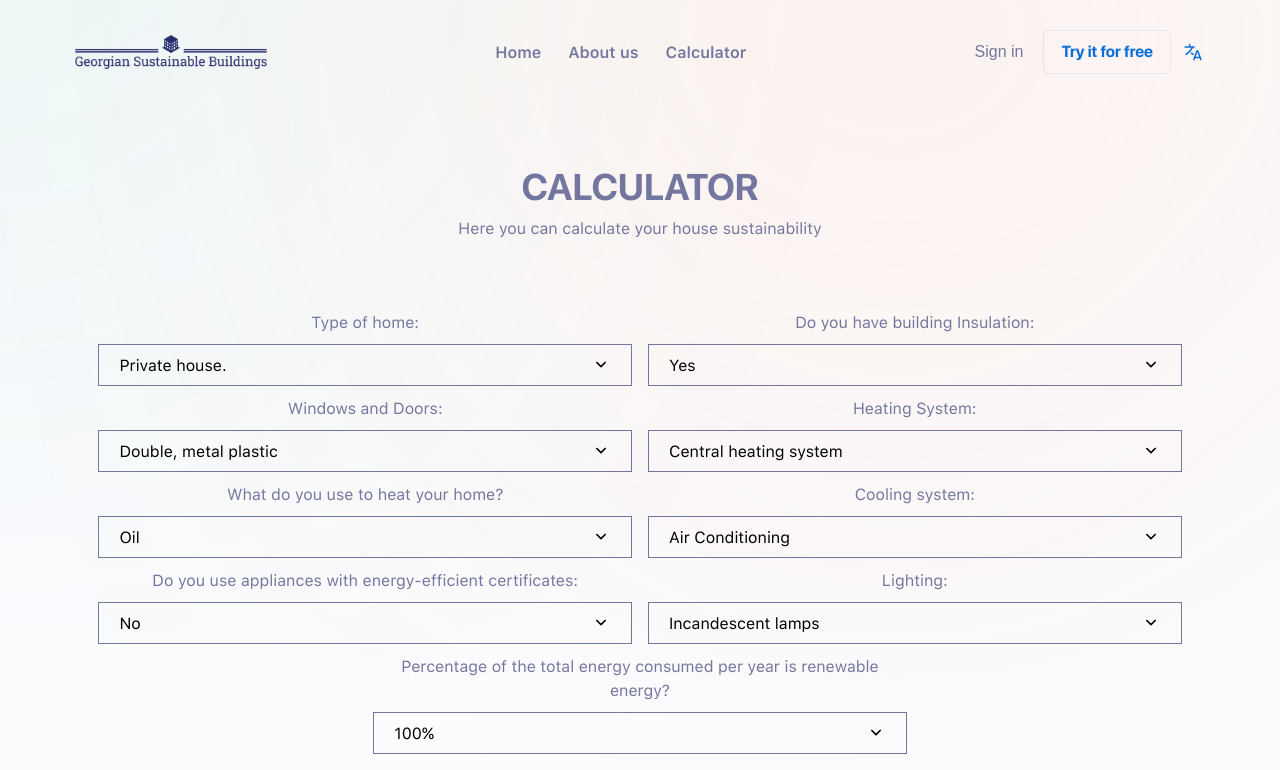
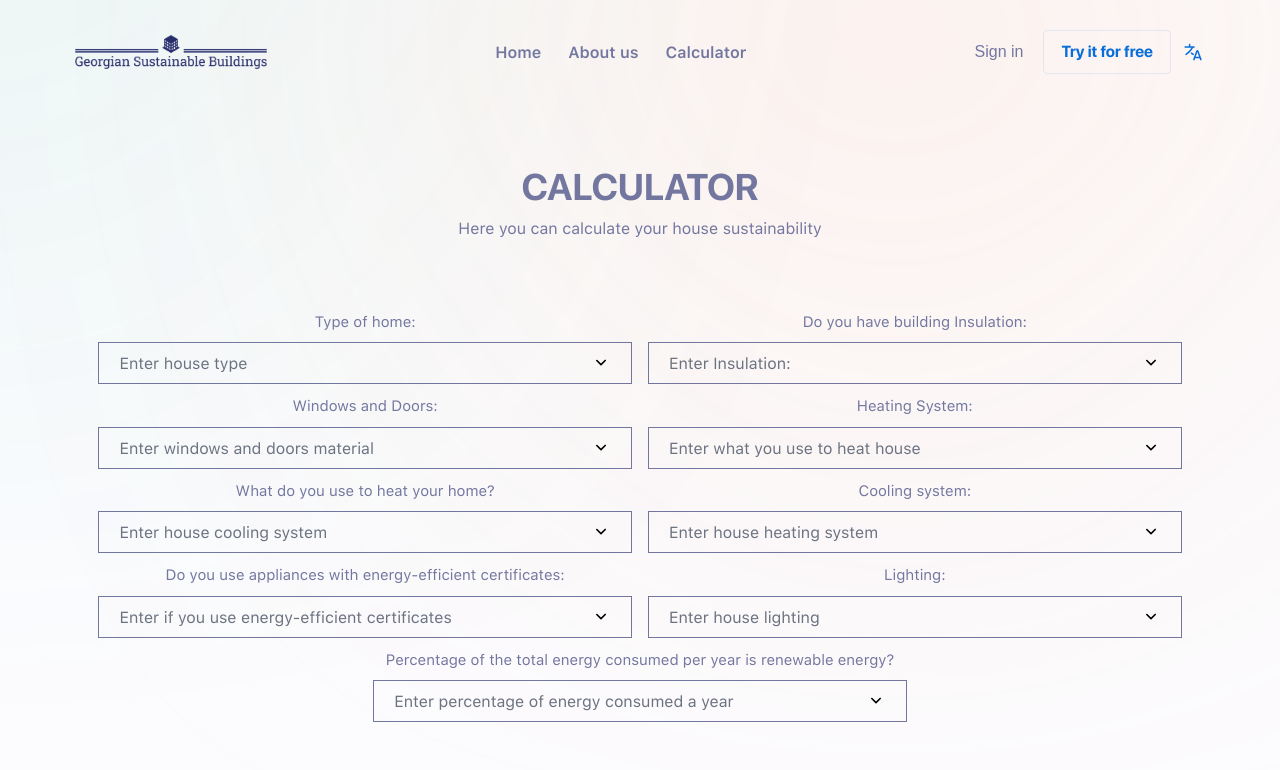
Before and after one commit to SabaKhubashvili/Georgian_Sustainable_Buildings, a Next.js app: page /en/calculator in a window 1280 px wide. Shown: the top 770 px of the page. Built offline with nearby package versions, Linux system fonts and the light colour scheme; a web font is replaced by a local one.

Commit message:
feat: added placeholder for calculatorDropdown and added error required message

```diff
--- a/app/[locale]/calculator/page.tsx
+++ b/app/[locale]/calculator/page.tsx
@@ -6,7 +6,10 @@ import { Calculator } from "../components/Calculator/Calculator";
 const Page = () => {
   const calculatorT = useTranslations("Calculator");
   const contentT = useTranslations("Calculator.content");
+  const errorT = useTranslations("Calculator.errors");
+  const placeholderT = useTranslations('Calculator.placeholders')
   const keys = ['type','insulation','material','windowsAndDoors','heat','cooling','heating','certificates','lighting','percentage'] as const
+  const errorKeys = ['required']
   return (
     <Container>
       <div className="pt-[130px]">
@@ -16,6 +19,8 @@ const Page = () => {
         <p className="text-center text-lightPurple">{calculatorT("subTitle")}</p>
           <Calculator
             content={keys.map(key=>contentT(key))}
+            errors={errorKeys.map(key=>errorT(key))}
+            placeholders={keys.map(key=>placeholderT(key))}
           />
       </div>
     </Container>
--- a/app/[locale]/components/Calculator/Calculator.tsx
+++ b/app/[locale]/components/Calculator/Calculator.tsx
@@ -15,9 +15,13 @@ import {
   windowsAndDoors,
 } from "@/app/constants";
 import { FillButton } from "../Buttons";
+import Icon from "../Icon";
+import WebsiteIcons from "@/public/svg/IconsObject";
 
 interface Props {
   content: any;
+  errors: any;
+  placeholders:any
 }
 export type Values = {
   houseType: {
@@ -49,7 +53,7 @@ export type Values = {
     point: number;
   };
   sertificates: {
-    value: boolean;
+    value: string;
     point: number;
   };
   lighting: {
@@ -62,8 +66,21 @@ export type Values = {
   };
 };
 
-export const Calculator = ({ content }: Props) => {
+export const Calculator = ({ content, errors, placeholders }: Props) => {
   const [points, setPoints] = useState(0);
+  const [feedback, setFeedback] = useState<"error" | "success" | "">("");
+  const [valuesFeedBacks,setValuesFeedBacks] = useState({
+    houseType:'',
+    insulation:'',
+    material: '',
+    windowsAndDoors: '',
+    heat: '',
+    heating: '',
+    cooling: '',
+    sertificates: '',
+    lighting: '',
+    percentage: ''
+  })
   const [values, setValues] = useState<Values>({
     houseType: {
       value: "",
@@ -94,7 +111,7 @@ export const Calculator = ({ content }: Props) => {
       point: 0,
     },
     sertificates: {
-      value: false,
+      value: "",
       point: 0,
     },
     lighting: {
@@ -123,23 +140,44 @@ export const Calculator = ({ content }: Props) => {
   );
 
   const handleSubmit = () => {
-    const totalPoints = Object.values(values).reduce((accumulator, currentValue) => {
+    setFeedback('')
+    const allValuesHaveLength = Object.values(values).every((item) => item.value.length > 0);
+
+    if (allValuesHaveLength) {
+      const totalPoints = Object.values(values).reduce(
+        (accumulator, currentValue) => {
           return accumulator + currentValue.point;
-    }, 0);
+        },
+        0
+      );
 
-    console.log('Total Points:', totalPoints);
+      console.log("Total Points:", totalPoints / 9);
+    } else {
+      setFeedback('error')
+    }
+  };
 
-  };
-  console.log(content);
+  console.log(errors);
 
   return (
     <div className="pt-[70px] max-w-[1200px] mx-auto">
+      {feedback === "error" && (
+        <div className="flex justify-center items-center">
+          <div className="bg-rose-700 text-white px-6 py-2 font-medium w-fit rounded-md flex gap-[5px] items-center justify-center">
+            <div className="w-8">
+              <Icon svg={WebsiteIcons["Error_Icon"]} />
+            </div>
+            <p className="my-auto  pb-[4px]">{errors[0]}</p>
+          </div>
+        </div>
+      )}
       <div className="flex justify-center gap-x-4 flex-wrap gap-y-[10px] md:flex-row flex-col ">
         <div className="md:w-[46%]  flex items-end">
           <MainDropdown
             setValue={(value: string, points: number, type: keyof Values) =>
               updateValues(value, points, type)
             }
+            placeholder={placeholders[0]}
             content={types}
             label={content[0]}
             type="houseType"
@@ -151,29 +189,33 @@ export const Calculator = ({ content }: Props) => {
             setValue={(value: string, points: number, type: keyof Values) =>
               updateValues(value, points, type)
             }
+            placeholder={placeholders[1]}
             content={insulation}
             label={content[1]}
             type="insulation"
             value={values.insulation.value}
           />
         </div>
-        { values.insulation.value === 'No' &&
-
-          <div className="md:w-[46%]  flex items-end" >
+        {values.insulation.value === "No" && (
+          <div className="md:w-[46%]  flex items-end">
             <MainDropdown
-          setValue={(value: string,points:number,type:keyof Values) => updateValues(value,points,type)}
+              setValue={(value: string, points: number, type: keyof Values) =>
+                updateValues(value, points, type)
+              }
+              placeholder={placeholders[2]}
               content={material}
               label={content[2]}
               type="material"
               value={values.material.value}
             />
           </div>
-        }
+        )}
         <div className="md:w-[46%]  flex items-end">
           <MainDropdown
             setValue={(value: string, points: number, type: keyof Values) =>
               updateValues(value, points, type)
             }
+            placeholder={placeholders[3]}
             content={windowsAndDoors}
             label={content[3]}
             type="windowsAndDoors"
@@ -185,6 +227,7 @@ export const Calculator = ({ content }: Props) => {
             setValue={(value: string, points: number, type: keyof Values) =>
               updateValues(value, points, type)
             }
+            placeholder={placeholders[4]}
             content={heat}
             label={content[6]}
             type="heat"
@@ -196,6 +239,7 @@ export const Calculator = ({ content }: Props) => {
             setValue={(value: string, points: number, type: keyof Values) =>
               updateValues(value, points, type)
             }
+            placeholder={placeholders[5]}
             content={houseHeating}
             label={content[4]}
             type="heating"
@@ -207,6 +251,7 @@ export const Calculator = ({ content }: Props) => {
             setValue={(value: string, points: number, type: keyof Values) =>
               updateValues(value, points, type)
             }
+            placeholder={placeholders[6]}
             content={cooling}
             label={content[5]}
             type="cooling"
@@ -218,10 +263,11 @@ export const Calculator = ({ content }: Props) => {
             setValue={(value: string, points: number, type: keyof Values) =>
               updateValues(value, points, type)
             }
+            placeholder={placeholders[7]}
             content={sertificates}
             label={content[7]}
             type="sertificates"
-            value={values.sertificates.value ? "Yes" : "No"}
+            value={values.sertificates.value}
           />
         </div>
         <div className="md:w-[46%]  flex items-end">
@@ -229,6 +275,7 @@ export const Calculator = ({ content }: Props) => {
             setValue={(value: string, points: number, type: keyof Values) =>
               updateValues(value, points, type)
             }
+            placeholder={placeholders[8]}
             content={lighting}
             label={content[8]}
             type="lighting"
@@ -240,6 +287,7 @@ export const Calculator = ({ content }: Props) => {
             setValue={(value: string, points: number, type: keyof Values) =>
               updateValues(value, points, type)
             }
+            placeholder={placeholders[9]}
             content={percentage}
             label={content[9]}
             type="percentage"
@@ -249,7 +297,12 @@ export const Calculator = ({ content }: Props) => {
       </div>
       <div className="w-full  flex justify-center">
         <div className="pt-[50px] 2xl:w-[200px] xl:w-[130px] lg:w-[120px] md:w-[110px] sm:w-[100px]">
-          <FillButton label="Submit" onClick={handleSubmit} color="green" full />
+          <FillButton
+            label="Submit"
+            onClick={handleSubmit}
+            color="green"
+            full
+          />
         </div>
       </div>
     </div>
--- a/app/[locale]/components/Dropdowns/CalculatorDropdown.tsx
+++ b/app/[locale]/components/Dropdowns/CalculatorDropdown.tsx
@@ -14,6 +14,7 @@ interface Props{
     }[],
     value?:string,
     setValue:(value:string,points:number,type:keyof Values)=>void,
+    placeholder?:string
 }
 
 export const MainDropdown = ({
@@ -22,6 +23,7 @@ export const MainDropdown = ({
     content,
     value,
     setValue,
+    placeholder
 }:Props) => {
     const [isOpen,setIsOpen] = useState(false)
     const ref = useRef<HTMLDivElement>(null)
@@ -41,16 +43,16 @@ export const MainDropdown = ({
     },[isOpen])
 
   return (
-    <div className='flex flex-col gap-[10px] items-center w-full' ref={ref}>
-        <h4 className='text-lightPurple 2xl:text-[18px] xl:text-[16px] md:text-[15px] sm:text-[14px] text-[12px] md:text-center text-start'>{label}</h4>
-        <div className='relative flex-grow w-full'>
+    <div className='flex flex-col gap-[10px] items-center w-full'>
+        <h4 className='text-lightPurple 2xl:text-[16px] xl:text-[15px] md:text-[14px] sm:text-[13px] text-[16px] md:text-center text-start'>{label}</h4>
+        <div className='relative flex-grow w-full'  ref={ref}>
             <div className='py-2 px-5 border-[1px] border-solid border-lightPurple
              flex gap-[30px] justify-between cursor-pointer w-full
             '
             onClick={()=>{setIsOpen(prev=>!prev)}}
             >
-                <p className='select-none'>
-                    {value || content[0].label}
+                <p className='select-none text-gray-500 '>
+                    {value || placeholder || content[0].label}
                 </p>
                 <div className={`
                 ${isOpen && ' rotate-180'}
--- a/languages/en.json
+++ b/languages/en.json
@@ -95,6 +95,21 @@
           "certificates":"Do you use appliances with energy-efficient certificates:",
           "lighting":"Lighting:",
           "percentage":"Percentage of the total energy consumed per year is renewable energy? "
+        },
+        "placeholders":{
+          "type":"Enter house type",
+          "insulation":"Enter Insulation:",
+          "material":"Enter building material",
+          "windowsAndDoors":"Enter windows and doors material",
+          "heat":"Enter what you use to heat house",
+          "heating":"Enter house heating system",
+          "cooling":"Enter house cooling system ",
+          "certificates":"Enter if you use energy-efficient certificates",
+          "lighting":"Enter house lighting",
+          "percentage":"Enter percentage of energy consumed a year "
+        },
+        "errors":{
+          "required":"All fields are required"
         }
       }
   }
--- a/languages/ge.json
+++ b/languages/ge.json
@@ -95,7 +95,22 @@
             "cooling":"გაგრილების სისტემები:  ",
             "certificates":"იყენებთ თუ არა საყოფაცხოვრებო ტექნიკას შესაბამისი აკრედიტებული ენერგოეფექტურობის სერტიფიცირებით? ",
             "lighting":"როგორ ნათურებს იყენებთ? ",
-            "percentage":"წელიწადში მთლიანი მოხმარებული ენერგიის რამდენი პროცენტს შეადგენს განახლებადი ენერგია? "
+            "percentage":"წელიწადში მთლიანი მოხმარებული ენერგიის რამდენ პროცენტს შეადგენს განახლებადი ენერგია? "
+          },
+          "placeholders":{
+            "type":"აირჩიეთ",
+            "insulation":"აირჩიეთ",
+            "material":"აირჩიეთ",
+            "windowsAndDoors":"აირჩიეთ",
+            "heat":"აირჩიეთ",
+            "heating":"აირჩიეთ",
+            "cooling":"აირჩიეთ",
+            "certificates":"აირჩიეთ",
+            "lighting":"აირჩიეთ",
+            "percentage":"აირჩიეთ"
+          },
+          "errors":{
+            "required":"ყველა ველი საჭიროა"
           }
         }
 
--- a/public/svg/IconsObject.ts
+++ b/public/svg/IconsObject.ts
@@ -8,6 +8,15 @@ const WebsiteIcons = {
             clipRule="evenodd"
             ></path>
         </svg>
+    `,
+    'Error_Icon':`
+    <svg xmlns="http://www.w3.org/2000/svg" fill="none" viewBox="0 0 25 25">
+    <path
+      stroke="#fff"
+      strokeWidth="1.2"
+      d="M12.5 16v-1.5m0-5.5v4m8-.5a8 8 0 11-16 0 8 8 0 0116 0z"
+    ></path>
+  </svg>
     `
 }
 
```
Lines whose indentation alone changed are shown as unchanged.
